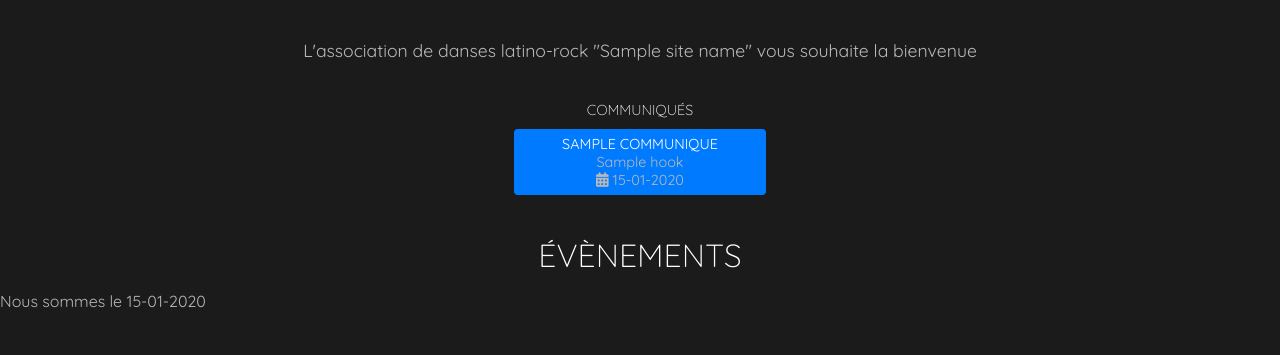
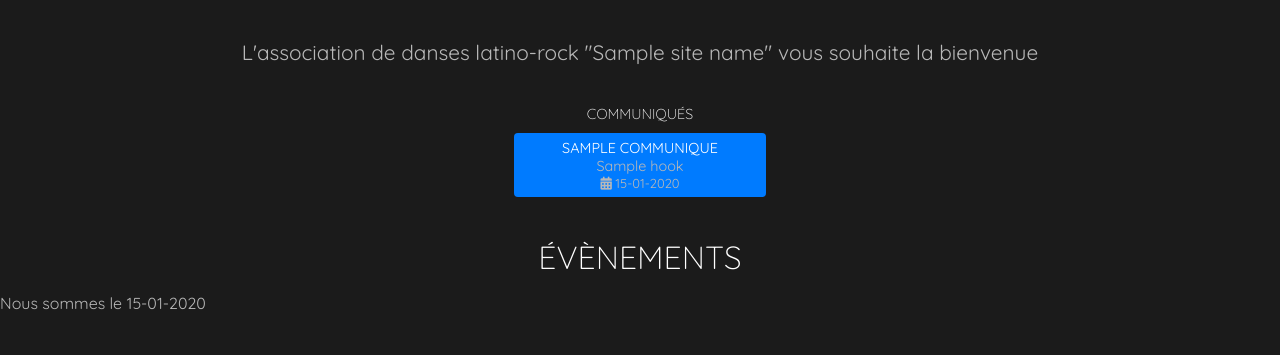
Before and after one commit to Eric-SCHEFFER/blueangels2.0, a Symfony app: template templates/home.html.twig in a window 1280 px wide. Shown: the part 204-559 px from the top of the page. Run offline with Twig, Linux system fonts and the light colour scheme; the template is opened without the code that fills it: most values are stand-ins (such as "Sample title", 1, 10 or a date in 2020); some libraries are stand-ins or nearby versions.

Commit message:
front: Restylage homePage Communiqués3

```diff
--- a/public/css/communiquesPanel.css
+++ b/public/css/communiquesPanel.css
@@ -25,10 +25,26 @@
    margin: 10px;
    padding: 6px;
    border-radius: 4px;
-   /* border: rgb(255, 0, 221) 1px solid; */
 }
 
 .communiques-panel .card .titre {
    text-transform: uppercase;
+   width: inherit;
+   text-align: center;
+   overflow: hidden;
+   text-overflow: ellipsis;
+   white-space: nowrap;
    color: white;
 }
+
+.communiques-panel .card .hook {
+   width: inherit;
+   text-align: center;
+   overflow: hidden;
+   text-overflow: ellipsis;
+   white-space: nowrap;
+}
+
+.communiques-panel .card .date {
+   font-size: .9em;
+}
--- a/public/css/home.css
+++ b/public/css/home.css
@@ -4,7 +4,7 @@ section {
 
 .bienvenue-panel {
    text-align: center;
-   font-size: 1.1em;
+   font-size: 1.3em;
    padding: 0 12px 0 12px;
 }
 
--- a/src/Controller/HomeController.php
+++ b/src/Controller/HomeController.php
@@ -37,7 +37,7 @@ class HomeController extends AbstractController
         // On récupère les articles
         $articles = $this->articlesRepository->findBy([], ['created_at' => 'DESC'], 3, 0);
         // On récupère les communiqués
-        $communiques = $this->communiqueRepository->findBy([], ['created_at' => 'DESC'], 1  , 0);
+        $communiques = $this->communiqueRepository->findBy([], ['created_at' => 'DESC'], 3  , 0);
         return $this->render('home.html.twig', [
             'menu_courant' => 'home',
             'eventsToCome' => $events[0],
--- a/templates/home.html.twig
+++ b/templates/home.html.twig
@@ -21,8 +21,7 @@
         </h3>
         <div class="cards-wrapper">
             {% for communique in communiques %}
-                <a href="">
-                    <div class="card bg-blue">
+                <a class="card bg-blue" href="">
                     <div class="titre">
                         {{ communique.getTitre() }}
                     </div>
@@ -32,7 +31,6 @@
                     <div class="date">
                         <i class="fas fa-calendar-alt"></i>
                         {{ communique.getCreatedAt()|date("d-m-Y") }}
-                        </div>
                     </div>
                 </a>
             {% endfor %}
```
Lines whose indentation alone changed are shown as unchanged.
